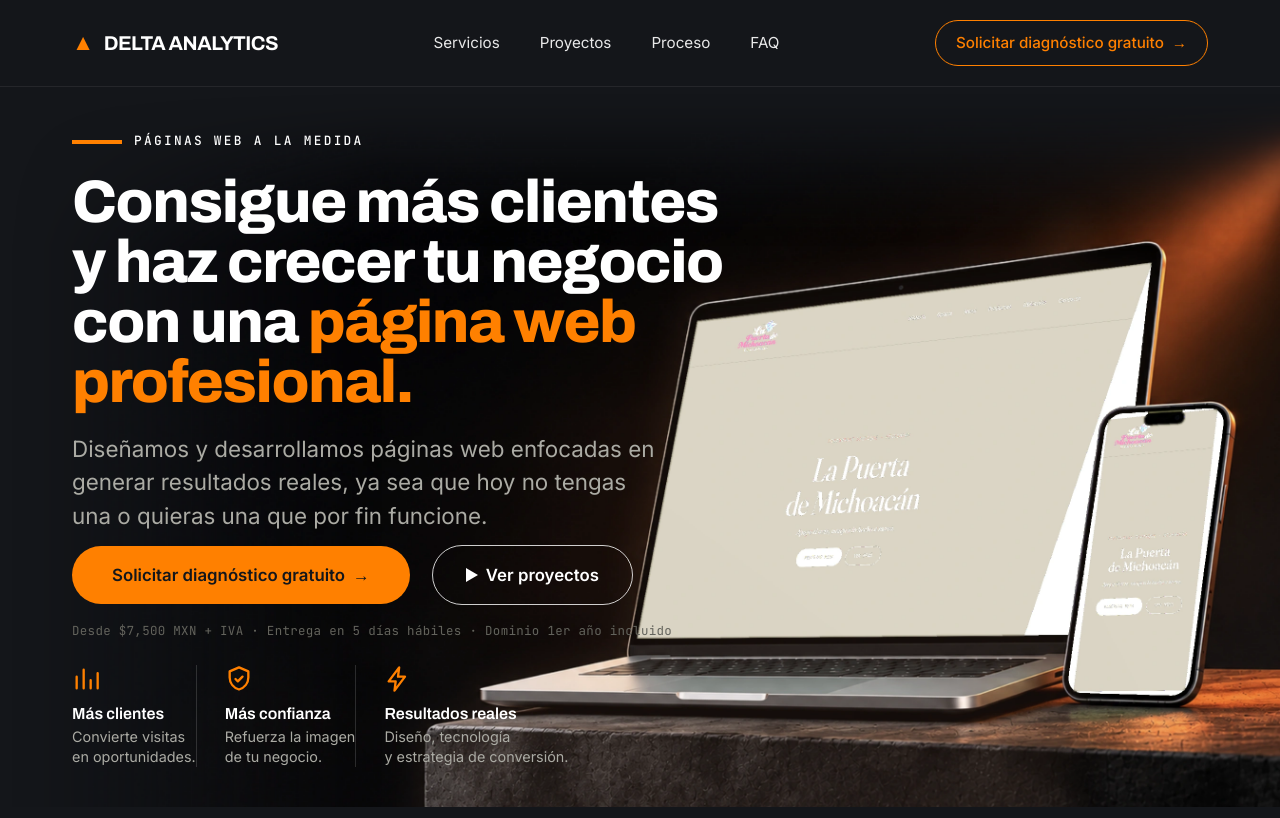
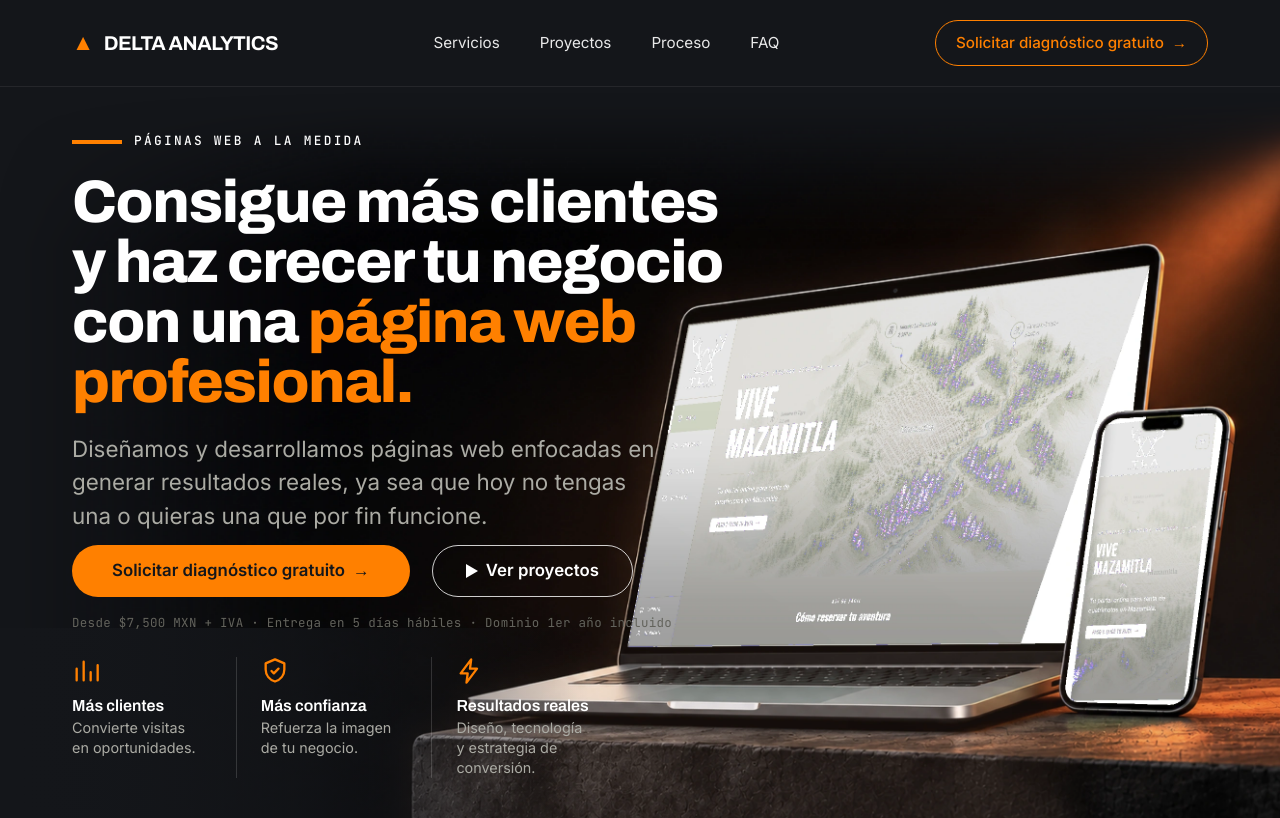
Before and after one commit to rubenbernal-arch/delta-analytics, a Next.js app: page /paginas-web in a window 1280 px wide. Built offline with nearby package versions, Linux system fonts and the light colour scheme.

Commit message:
fix(paginas-web): pantallas de dispositivos, beneficios y botones

```diff
--- a/components/paginas-web/Hero.tsx
+++ b/components/paginas-web/Hero.tsx
@@ -60,13 +60,13 @@ export function Hero() {
           <div className="mb-4 flex flex-wrap items-center gap-[22px]">
             <a
               href="#cotiza"
-              className="inline-flex items-center gap-2 rounded-full bg-accent px-10 py-[1rem] text-[1.05rem] font-semibold text-[#14161A] transition-all hover:-translate-y-0.5 hover:shadow-[0_10px_30px_-8px_rgba(255,128,0,0.55)]"
+              className="inline-flex h-[52px] items-center justify-center gap-2 rounded-full bg-accent px-10 text-[1.05rem] font-semibold text-[#14161A] transition-all hover:-translate-y-0.5 hover:shadow-[0_10px_30px_-8px_rgba(255,128,0,0.55)]"
             >
               Solicitar diagnóstico gratuito <span aria-hidden="true">→</span>
             </a>
             <a
               href="#proyectos"
-              className="inline-flex items-center gap-2 rounded-full border border-white/80 px-[33px] py-[1rem] text-[1.05rem] font-semibold text-white transition-colors hover:bg-white/10"
+              className="inline-flex h-[52px] items-center justify-center gap-2 rounded-full border border-white/80 px-[33px] text-[1.05rem] font-semibold text-white transition-colors hover:bg-white/10"
             >
               <svg width="12" height="14" viewBox="0 0 12 14" fill="currentColor" aria-hidden="true" className="shrink-0">
                 <path d="M0 0L12 7L0 14Z" />
@@ -79,11 +79,13 @@ export function Hero() {
             Desde $7,500 MXN + IVA · Entrega en 5 días hábiles · Dominio 1er año incluido
           </p>
 
-          <div className="flex flex-col gap-6 lg:flex-row lg:items-stretch lg:gap-0">
+          <div className="flex flex-col gap-6 lg:flex-row lg:items-stretch lg:gap-6">
             {benefits.map((b, i) => (
-              <div key={b.title} className="flex items-stretch">
-                {i > 0 && <div className="mr-7 hidden w-px self-stretch bg-white/15 lg:block" aria-hidden="true" />}
-                <div className="flex max-w-[280px] flex-col gap-2 lg:max-w-[200px]">
+              <div
+                key={b.title}
+                className={`flex items-stretch ${i > 0 ? 'lg:border-l lg:border-white/15 lg:pl-6' : ''}`}
+              >
+                <div className="flex max-w-[280px] flex-col gap-2 pr-4 lg:max-w-[200px]">
                   {b.icon}
                   <div>
                     <p className="font-display text-[1rem] font-semibold text-white">{b.title}</p>
@@ -98,13 +100,18 @@ export function Hero() {
         <div className="pointer-events-none relative z-0 mt-10 aspect-[2700/1514] w-full lg:absolute lg:inset-0 lg:z-0 lg:mt-0 lg:aspect-auto lg:w-auto">
           <Image
             src="/paginas-web/devices-hero.webp"
-            alt="Captura del sitio de La Puerta de Michoacán en laptop y celular"
+            alt="Captura del sitio de TLA Adventures en laptop y celular"
             fill
             priority
             sizes="100vw"
             className="object-contain object-right lg:object-cover lg:object-[right_bottom]"
           />
         </div>
+
+        <div
+          className="pointer-events-none absolute bottom-0 left-0 z-[5] hidden h-[190px] w-[46%] bg-gradient-to-r from-base via-base/75 to-transparent lg:block"
+          aria-hidden="true"
+        />
       </div>
     </section>
   )
```
Also changed, not shown: public/paginas-web/devices-hero.webp, 1 other file (tests, documents, lock files or other folders).
